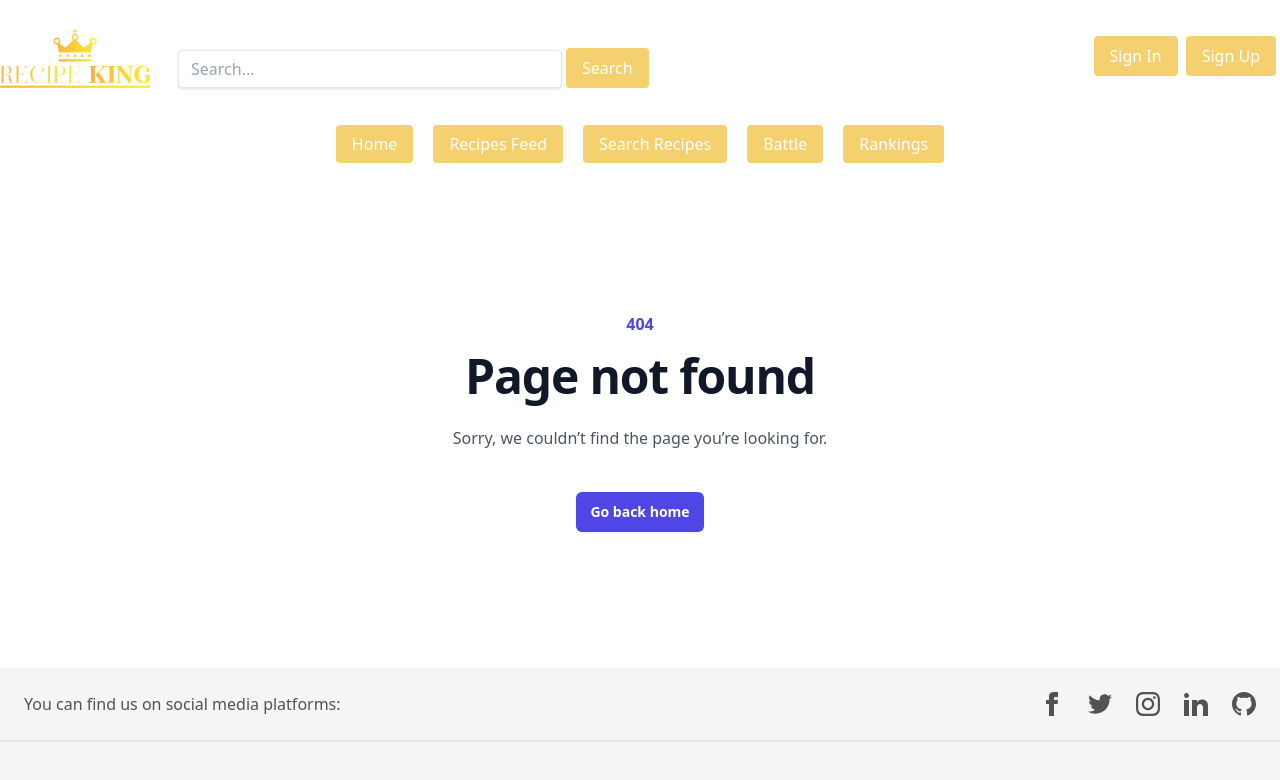
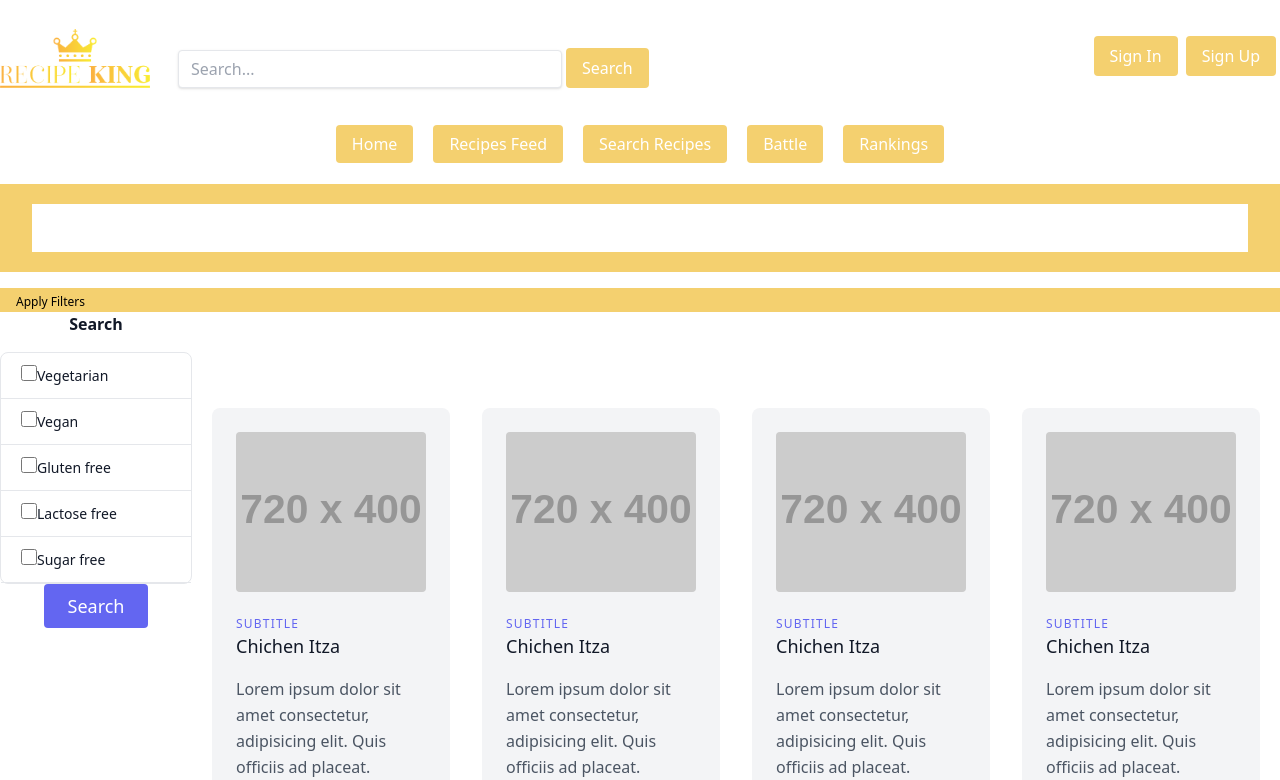
Before and after one commit to progmatic-fs-2023/receptkiraly, a React (Vite) app in the folder client/: page /search in a window 1280 px wide. Shown: the top 780 px of the page. Built offline with nearby package versions, Linux system fonts and the light colour scheme.

Commit message:
Kereső sáv és filter kiépítése, apró szükséges változtatások későbbre.

```diff
--- a/client/src/App.jsx
+++ b/client/src/App.jsx
@@ -35,7 +35,7 @@ function App() {
             <Routes>
               <Route path="/" element={<Home />} />
               <Route path="/recipesfeed" element={<RecipesFeed />} />
-              <Route path="/searchrecipes" element={<SearchRecipes />} />
+              <Route path="/search" element={<SearchRecipes />} />
               <Route path="/battle" element={<Battle />} />
               <Route path="/register" element={<RegistrationForm />} />
               <Route path="/profile" element={<Profile />} />
--- a/client/src/components/Banner.jsx
+++ b/client/src/components/Banner.jsx
@@ -21,7 +21,7 @@ function Banner() {
   }, []);
 
   const handleSearch = () => {
-    navigate(`/searchrecipes?query=${encodeURIComponent(searchText)}`);
+    navigate(`/search?q=${encodeURIComponent(searchText)}`);
   };
 
   const handleKeyPress = (event) => {
--- /dev/null
+++ b/client/src/components/SearchBar.jsx
@@ -0,0 +1,9 @@
+function SearchBar() {
+    return (
+      <div className="flex items-center mb-4 p-4 lg:px-8 lg:py-5 rounded w-full">
+        <input type="text" id="search" className="border-0 grow p-3" />
+      </div>
+    );
+  }
+
+  export default SearchBar;
--- /dev/null
+++ b/client/src/components/SearchFilter.jsx
@@ -0,0 +1,53 @@
+import React, { useState } from 'react';
+
+function SearchFilter() {
+  const [isOpen, setIsOpen] = useState(false);
+
+  const toggleFilter = () => {
+    setIsOpen(!isOpen);
+  };
+
+  return (
+    <div>
+      <button
+        type="button"
+        className="button button--primary px-4 mr-4 text-xs"
+        onClick={toggleFilter}
+      >
+        Apply Filters
+      </button>
+
+      {isOpen && (
+        <div className="mb-4 mt-6 lg:mt-10">
+          <div className="lg:row">
+            <div className="col mb-6 lg:mb-0 lg:w-1/4">
+              <label htmlFor="course" className="block mb-2 text-xs">
+                Type
+                <select id="course" className="bg-white border-0 rounded w-full">
+                  <option>All</option>
+                  <option value="meal">Meal</option>
+                  <option value="dessert">Dessert</option>
+                  <option value="beverage">Beverage</option>
+                </select>
+              </label>
+            </div>
+            <div className="col mb-6 lg:mb-0 lg:w-1/4">
+              <label htmlFor="mealType" className="block mb-2 text-xs">
+                Category
+                <select id="mealType" className="bg-white border-0 rounded w-full">
+                  <option>All</option>
+                  <option value="appetizer">Appetizer</option>
+                  <option value="breakfast">Breakfast</option>
+                  <option value="lunch">Lunch</option>
+                  <option value="dinner">Dinner</option>
+                </select>
+              </label>
+            </div>
+          </div>
+        </div>
+      )}
+    </div>
+  );
+}
+
+export default SearchFilter;
--- a/client/src/pages/SearchRecipes.jsx
+++ b/client/src/pages/SearchRecipes.jsx
@@ -1,9 +1,18 @@
 import LabelSelector from '../components/LabelSelector';
 import Button from '../components/Button';
 import SearchResultRecepies from '../components/SearchResultRecepies';
+import SearchBar from '../components/SearchBar';
+import SearchFilter from '../components/SearchFilter';
 
 function SearchRecipes() {
   return (
+    <div>
+      <div className="bg-blue-500">
+      <SearchBar />
+      </div>
+      <div className="bg-blue-500">
+      <SearchFilter />
+      </div>
     <div className="flex">
       <div>
         <LabelSelector />
@@ -22,6 +31,7 @@ function SearchRecipes() {
         </div>
       </section>
     </div>
+    </div>
   );
 }
 export default SearchRecipes;
```
Also changed, not shown: 1 other file (tests, documents, lock files or other folders).
